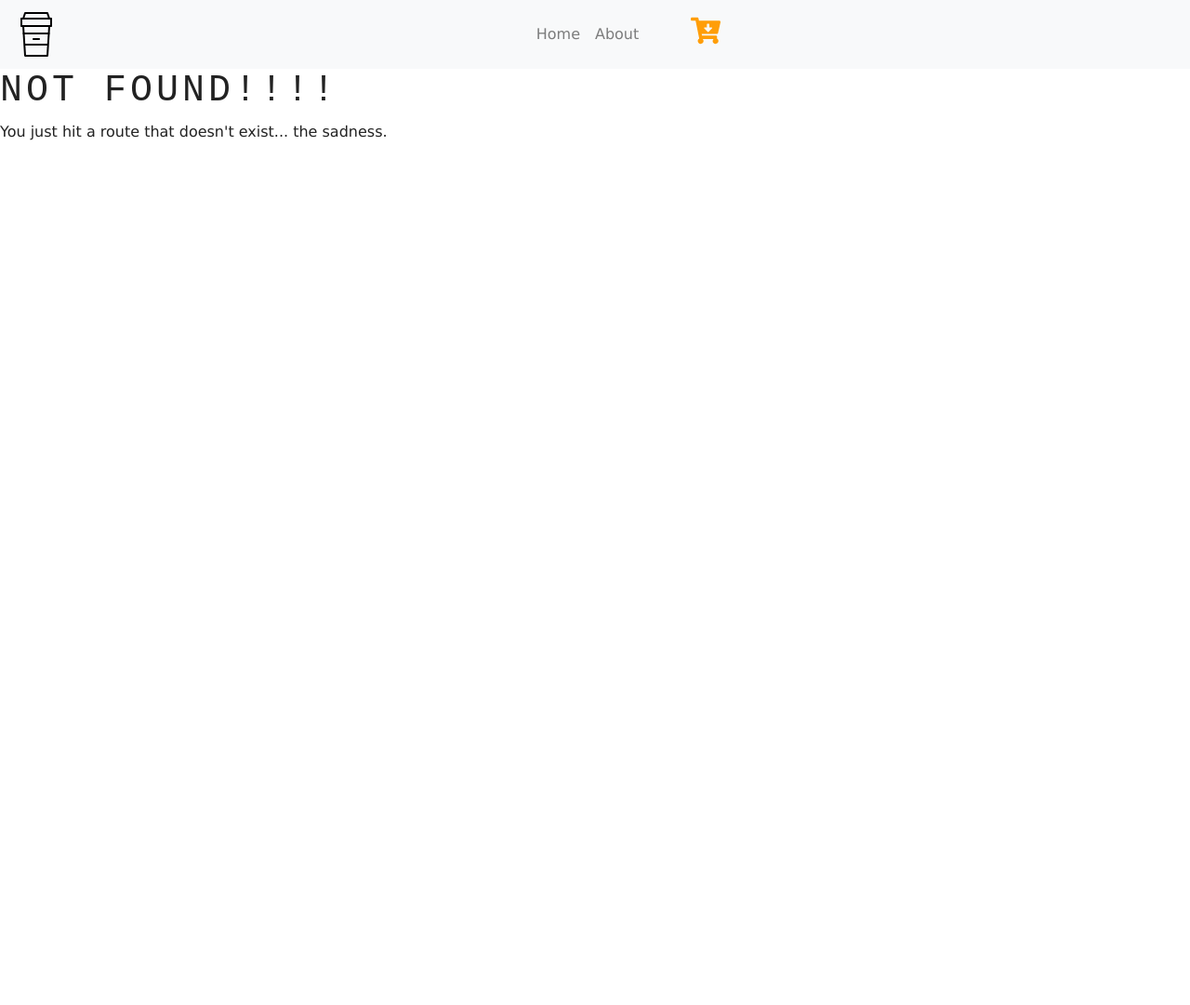
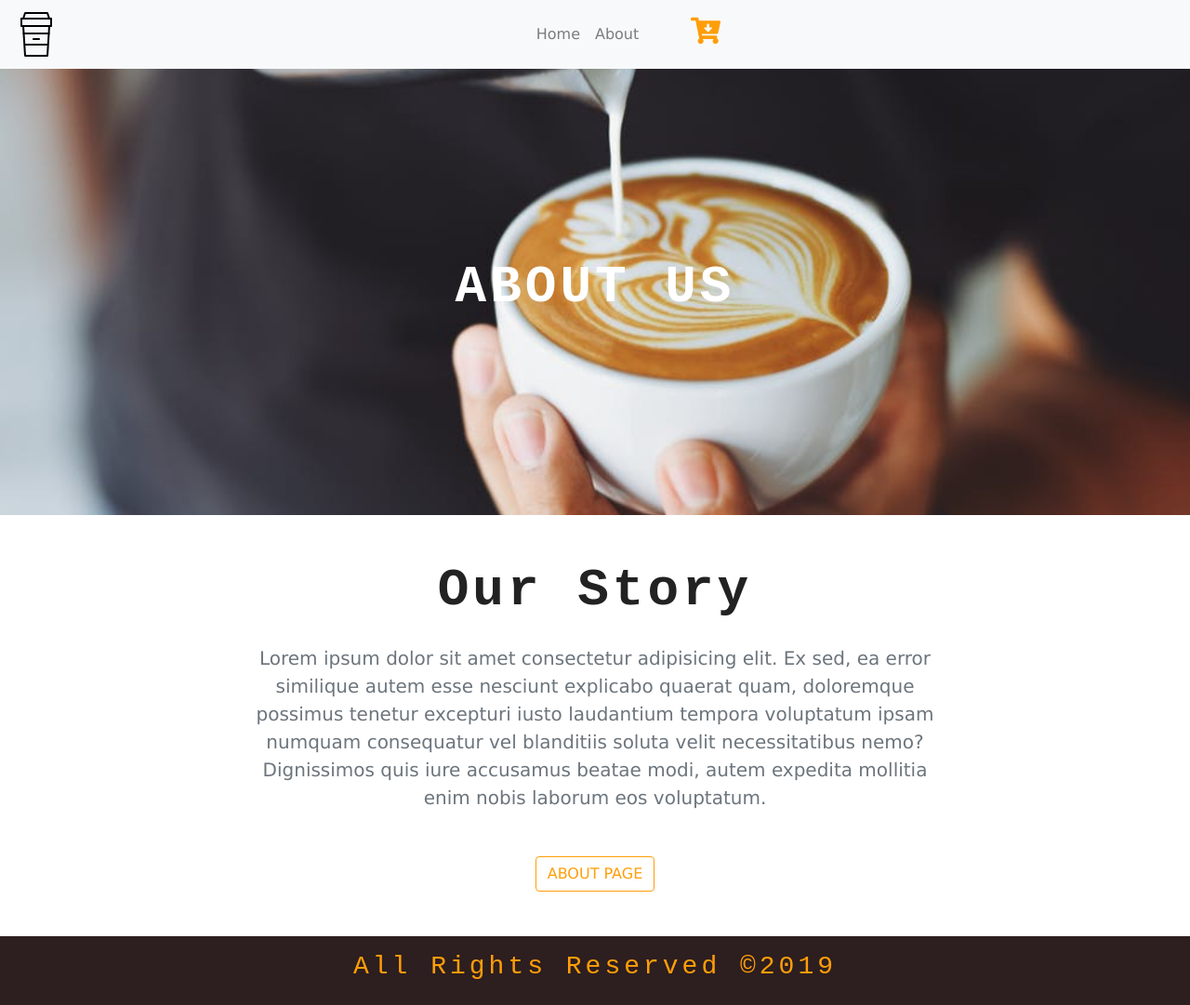
Before and after one commit to yinglu91/gatsby-coffee, a Gatsby site: page /about in a window 1280 px wide. Before the commit this address had no page. Shown: the whole page at 93% size. Before the commit the page ends 800 px from the top, so only its background shows below. Built offline with nearby package versions, Linux system fonts and the light colour scheme; Gatsby itself is replaced by a stand-in of ours.

Commit message:
added footer and about page

```diff
--- /dev/null
+++ b/src/components/Globals/Footer.js
@@ -0,0 +1,17 @@
+import React from "react"
+
+export default function Footer() {
+  return (
+    <footer className="footer py-3">
+      <div className="container">
+        <div className="row">
+          <div className="col-10 mx-auto col-md-6 text-yellow text-center text-capitalize">
+            <h3>
+              all rights reserved &copy;{new Date().getFullYear().toString()}
+            </h3>
+          </div>
+        </div>
+      </div>
+    </footer>
+  )
+}
--- a/src/components/layout.css
+++ b/src/components/layout.css
@@ -28,7 +28,7 @@ h6 {
   color: var(--mainYellow);
   font-size: 2rem;
 }
-.default-background {
+.default-background, .about-background {
   min-height: 100vh;
   display: flex;
   align-items: center;
@@ -37,6 +37,11 @@ h6 {
   background-position: center;
   background-size: cover;
 }
+
+.about-background {
+  min-height: 60vh;
+}
+
 .btn-yellow {
   color: var(--mainYellow);
   border-color: var(--mainYellow);
@@ -45,3 +50,6 @@ h6 {
   background: var(--mainYellow);
   color: var(--mainBrown);
 }
+.footer {
+  background: var(--mainBrown);
+}
--- a/src/components/layout.js
+++ b/src/components/layout.js
@@ -13,11 +13,13 @@ import "./bootstrap.min.css"
 import "./layout.css"
 
 import Navbar from "./Globals/Navbar"
+import Footer from "./Globals/Footer"
 
 const Layout = ({ children }) => (
   <>
     <Navbar />
     {children}
+    <Footer />
   </>
 )
 
--- /dev/null
+++ b/src/pages/about.js
@@ -0,0 +1,33 @@
+import React from "react"
+import { Link, graphql } from "gatsby"
+
+import Layout from "../components/layout"
+import SEO from "../components/seo"
+import BackgroundSection from "../components/Globals/BackgroundSection"
+import Info from "../components/Home/Info"
+
+const AboutPage = ({ data }) => (
+  <Layout>
+    <SEO title="Home" keywords={[`gatsby`, `application`, `react`]} />
+    <BackgroundSection
+      img={data.img.childImageSharp.fluid}
+      title="about us"
+      styleClass="about-background"
+    />
+    <Info />
+  </Layout>
+)
+
+export const query = graphql`
+  {
+    img: file(relativePath: { eq: "about-background.jpeg" }) {
+      childImageSharp {
+        fluid {
+          ...GatsbyImageSharpFluid_tracedSVG
+        }
+      }
+    }
+  }
+`
+
+export default AboutPage
```
